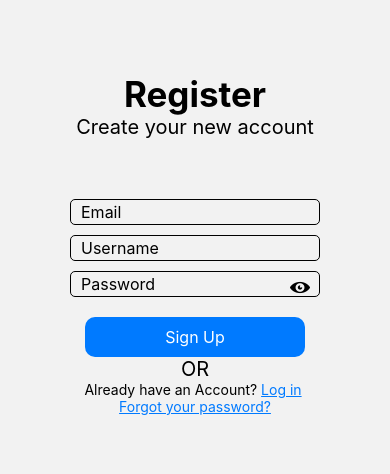
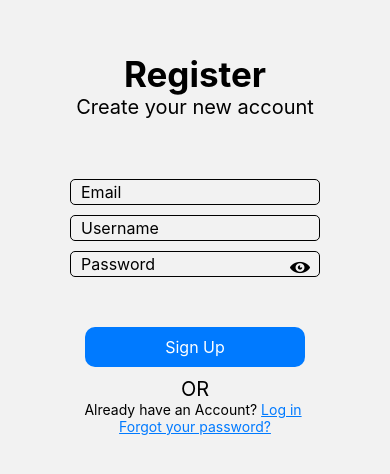
Before and after one commit to Qingzhee/Effishiensea-Orbital, a React Native app: screen /CreateAcc in a window 390 px wide. Shown: the part 138-612 px from the top of the page. Built offline with nearby package versions, Linux system fonts and the light colour scheme.

Commit message:
Minor GUI update

```diff
--- a/app/(tabs)/CreateAccPageView.tsx
+++ b/app/(tabs)/CreateAccPageView.tsx
@@ -26,6 +26,7 @@ const CreateAccountView = ({
       <EmailTextbox email={email} setEmail={setEmail} />
       <UsernameTextbox username={username} setUsername={setUsername} />
       <PwTextbox password={password} setPassword={setPassword} />
+      <View style={styles.loginContainer}>
         {isSuccess ? (
           <SuccessAlert onContinue={handleContinue} message="Congratulations, your account has been successfully created." />
         ) : (
@@ -33,6 +34,7 @@ const CreateAccountView = ({
             <Text style={styles.buttonText}>Sign Up</Text>
           </TouchableOpacity>
         )}
+      </View>
       <Text style={styles.text1}>OR</Text>
       <Text>Already have an Account? <LogIn navigation={navigation} /> </Text>
       <ForgotYourPassword navigation={navigation} />
@@ -71,6 +73,12 @@ const styles = StyleSheet.create({
     color: '#fff',
     fontSize: 16,
   },
+  loginContainer: {
+    marginTop: 20,
+    paddingVertical: 10,
+    paddingHorizontal: 20,
+    alignItems: 'center',
+  },
 });
 
 export default CreateAccountView;
--- a/app/(tabs)/HomePage.tsx
+++ b/app/(tabs)/HomePage.tsx
@@ -84,7 +84,7 @@ const HomePageController = () => {
                 }
                 return prevTimeLeft - 1; // Decrement by 60 seconds each interval
             });
-        }, 10); // Set interval to 1 second (smaller faster)
+        }, 1000); // Set interval to 1 second (smaller faster)
     };
 
     const handleStop = () => {
```
Lines whose indentation alone changed are shown as unchanged.
